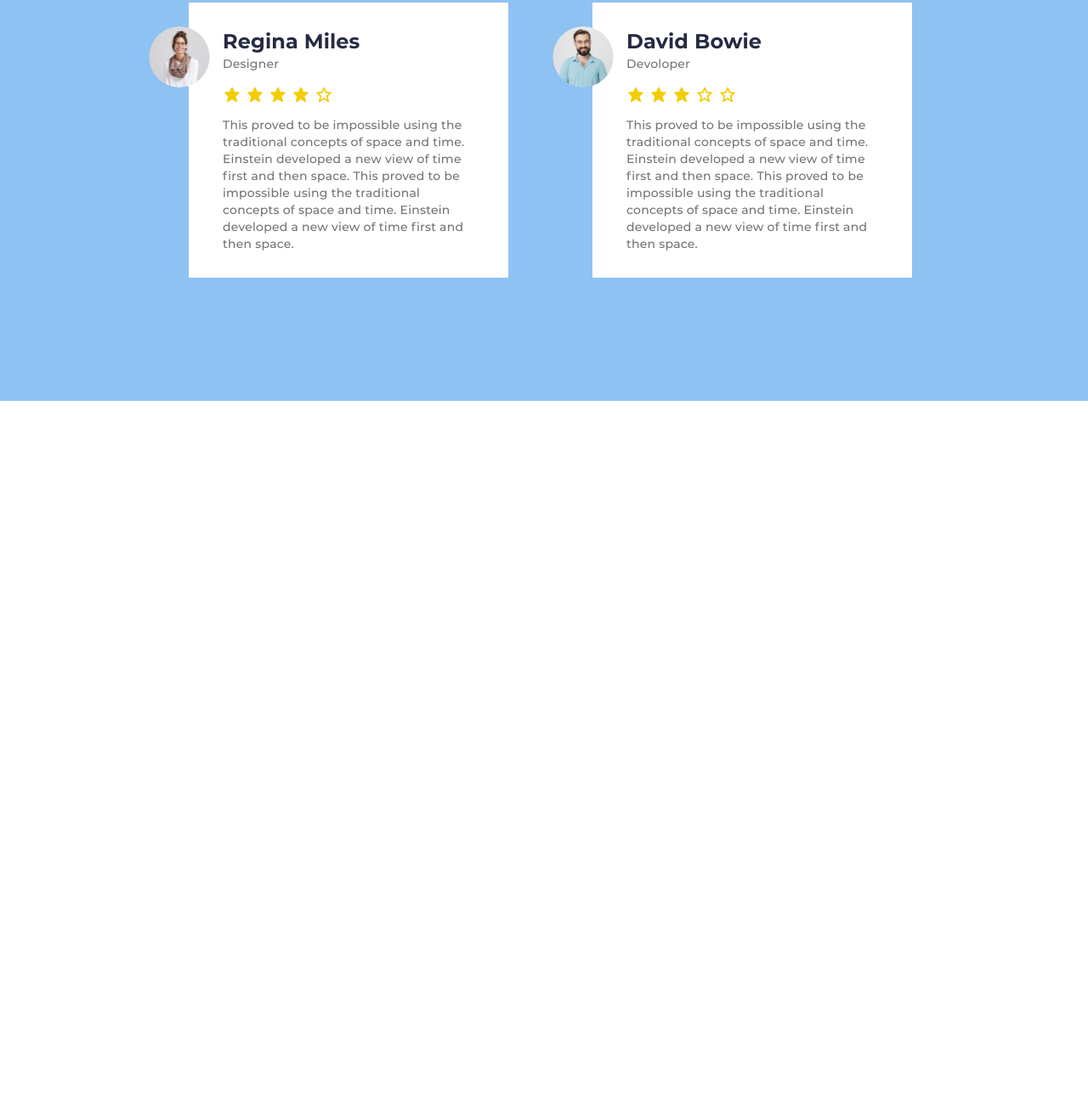
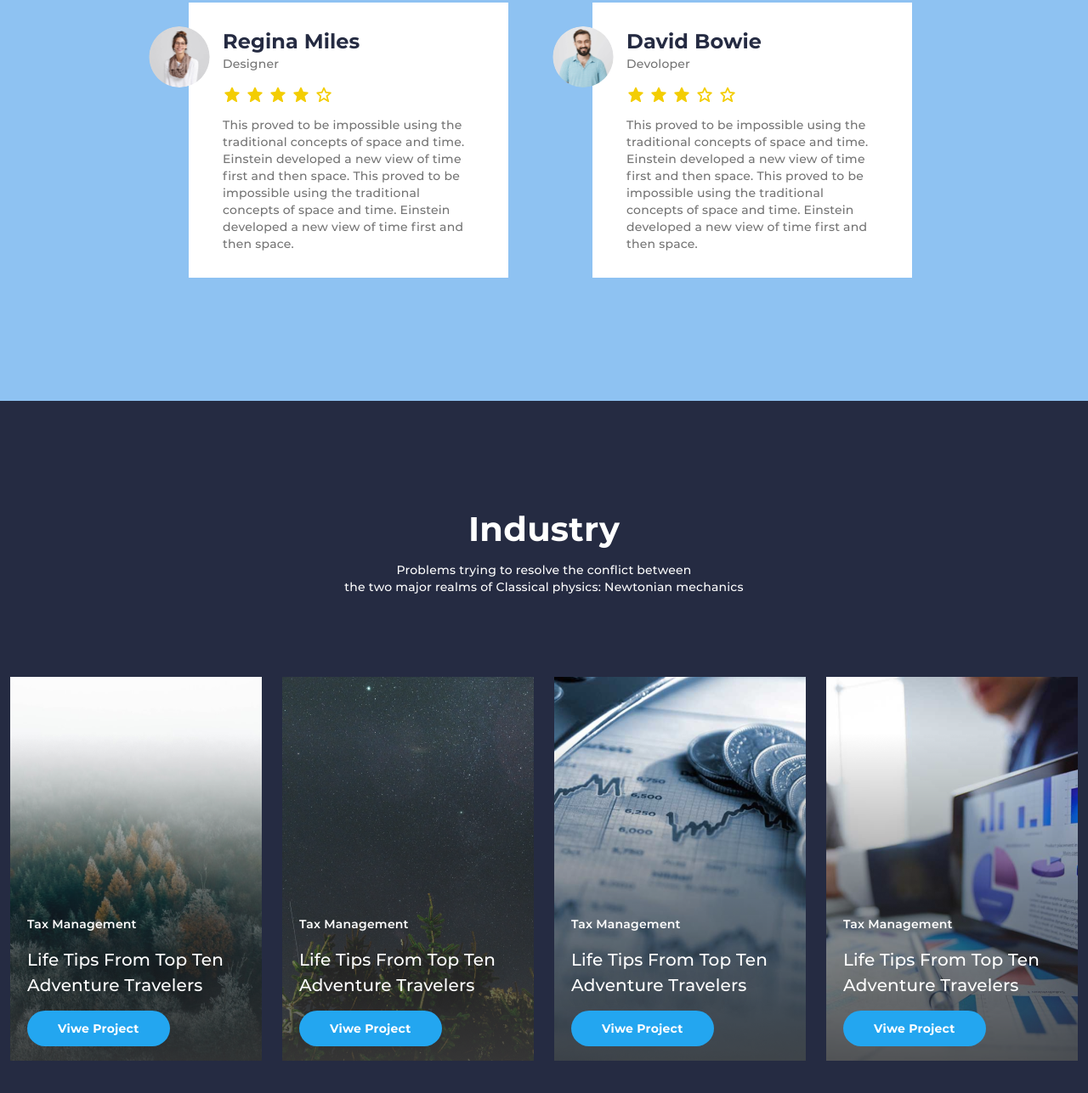
Before and after one commit to stolbovvv/practice_insurance-agency, a website: page src/index.html in a window 1280 px wide. Shown: the part 1437-2724 px from the top of the page at 85% size. Before the commit the page ends 1909 px from the top, so only its background shows below. Drawn offline with nearby package versions, Linux system fonts and the light colour scheme; files that its build step writes are made by us from their sources; files whose address does not match are found by name.

Commit message:
create section content 2021-02-27

```diff
--- a/src/index.html
+++ b/src/index.html
@@ -34,7 +34,7 @@
             </nav>
             <h1 class="header__title">We Ensure A Best Insurance Service</h1>
             <h4 class="header__subtitle">We know how large objects will act,
-                but things on a small scale.</h4>
+                but things on all scale.</h4>
             <div class="header__btn button button_circle">Get Quote Now</div>
             <div class="header__btn button button_circle button_transparent">Learn More</div>
         </div>
@@ -126,8 +126,53 @@
     </section>
     <!-- / Section Testimonials -->
 
-
-
+    <!-- Section Content -->
+    <section class="content">
+        <div class="container-fluid">
+            <h2 class="content__title section-title">Industry</h2>
+            <p class="content__descr section-descr">Problems trying to resolve the conflict between <br>
+                the two major realms of Classical physics: Newtonian mechanics</p>
+            <div class="row justify-content-center">
+                <div class="col-xl-3 col-md-5 col-12">
+                    <div class="content__card card">
+                        <img class="card__img" src="img/content/content-bg-1.png" alt="Management">
+                        <h6 class="card__label">Tax Management</h6>
+                        <h4 class="card__title">Life Tips From Top Ten
+                            Adventure Travelers</h4>
+                        <div class="card__btn button button_circle">Viwe Project</div>
+                    </div>
+                </div>
+                <div class="col-xl-3 col-md-5 col-12">
+                    <div class="content__card card">
+                        <img class="card__img" src="img/content/content-bg-2.png" alt="Management">
+                        <h6 class="card__label">Tax Management</h6>
+                        <h4 class="card__title">Life Tips From Top Ten
+                            Adventure Travelers</h4>
+                        <div class="card__btn button button_circle">Viwe Project</div>
+                    </div>
+                </div>
+                <div class="col-xl-3 col-md-5 col-12">
+                    <div class="content__card card">
+                        <img class="card__img" src="img/content/content-bg-3.png" alt="Management">
+                        <h6 class="card__label">Tax Management</h6>
+                        <h4 class="card__title">Life Tips From Top Ten
+                            Adventure Travelers</h4>
+                        <div class="card__btn button button_circle">Viwe Project</div>
+                    </div>
+                </div>
+                <div class="col-xl-3 col-md-5 col-12">
+                    <div class="content__card card">
+                        <img class="card__img" src="img/content/content-bg-4.png" alt="Management">
+                        <h6 class="card__label">Tax Management</h6>
+                        <h4 class="card__title">Life Tips From Top Ten
+                            Adventure Travelers</h4>
+                        <div class="card__btn button button_circle">Viwe Project</div>
+                    </div>
+                </div>
+            </div>
+        </div>
+    </section>
+    <!-- / Section Content -->
 
     <!-- SCRIPTS -->
     <script src="js/script.min.js"></script>
--- /dev/null
+++ b/src/scss/blocks/content.scss
@@ -0,0 +1,12 @@
+.content {
+    padding: 122px 0;
+    background-color: $text-dark;
+
+    &__descr {
+        margin-bottom: 66px;
+    }
+
+    &__card {
+        margin-top: 30px;
+    }
+}
--- a/src/scss/blocks/header.scss
+++ b/src/scss/blocks/header.scss
@@ -29,6 +29,7 @@
 
     &__menu-btn {
         box-shadow: $shadow-extra-low;
+        padding: 15px 25px;
     }
 
     &__menu-btn,
@@ -59,5 +60,6 @@
 
     &__btn {
         margin-right: 10px;
+        padding: 15px 36px;
     }
 }
--- a/src/scss/components/buttons.scss
+++ b/src/scss/components/buttons.scss
@@ -11,12 +11,10 @@
 
     &_square {
         border-radius: 5px;
-        padding: 15px 25px;
     }
 
     &_circle {
         border-radius: 9999px;
-        padding: 15px 36px;
     }
 
     &_transparent {
--- /dev/null
+++ b/src/scss/components/card.scss
@@ -0,0 +1,46 @@
+.card {
+    position: relative;
+    display: flex;
+    flex-wrap: wrap;
+    align-content: flex-end;
+    height: 452px;
+
+    &__img {
+        position: absolute;
+        width: 100%;
+        height: 100%;
+        object-fit: cover;
+    }
+
+    &__label {
+        width: 100%;
+        position: relative;
+        margin: 0 20px;
+        font-weight: 600;
+        font-size: 14px;
+        line-height: 24px;
+        letter-spacing: 0.2px;
+    }
+
+    &__title {
+        width: 100%;
+        margin: 15px 20px 0 20px;
+        position: relative;
+        font-weight: 500;
+        font-size: 20px;
+        line-height: 30px;
+        letter-spacing: 0.2px;
+        text-shadow: 0px 13px 19px rgba(0, 0, 0, 0.24);
+    }
+
+    &__btn {
+        position: relative;
+        margin: 15px 20px 17.5px 20px;
+        padding: 10px 36px;
+        font-weight: 700;
+        font-size: 14px;
+        line-height: 22px;
+        text-align: center;
+        letter-spacing: 0.2px;
+    }
+}
--- a/src/scss/style.scss
+++ b/src/scss/style.scss
@@ -14,8 +14,10 @@
 @import "components/menu.scss";
 @import "components/buttons.scss";
 @import "components/rating.scss";
+@import "components/card.scss";
 
 // BLOCKS:
 @import "blocks/header.scss";
 @import "blocks/features.scss";
 @import "blocks/testimonials.scss";
+@import "blocks/content.scss";
```
Also changed, not shown: dist/css/style.css, dist/css/style.min.css, dist/img/icons/icon-star.svg (deleted), dist/index.html.
